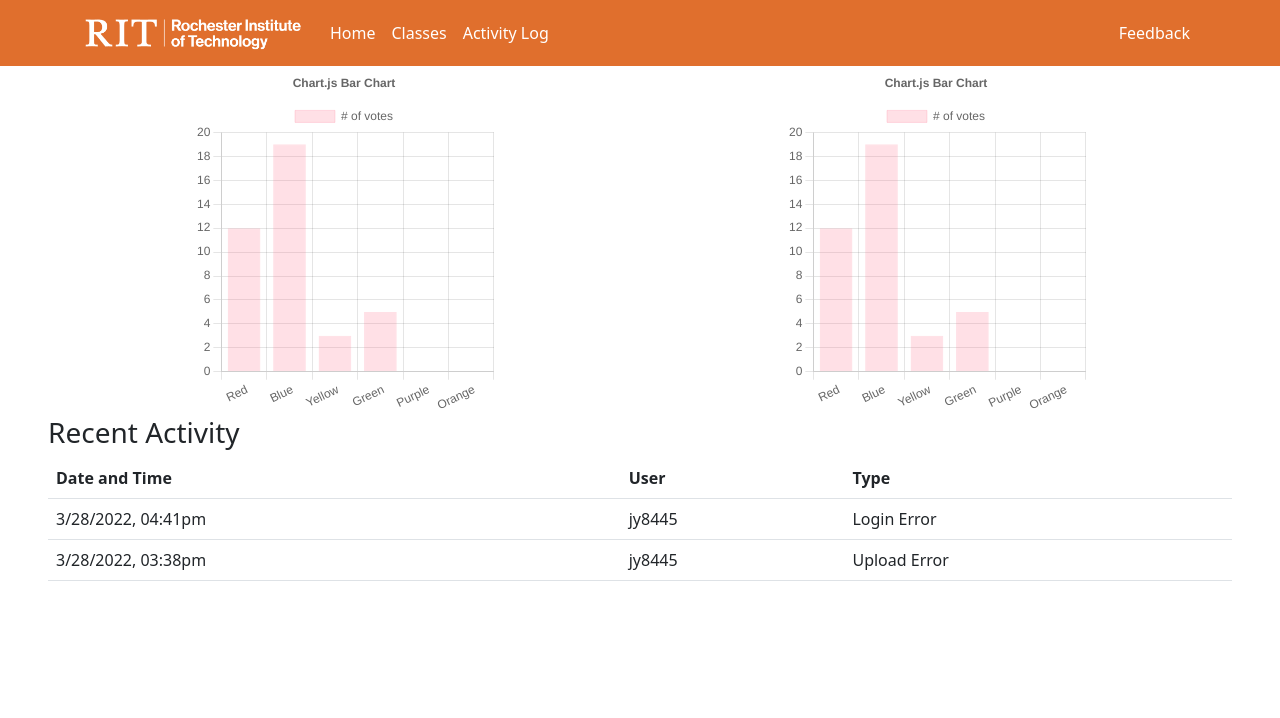
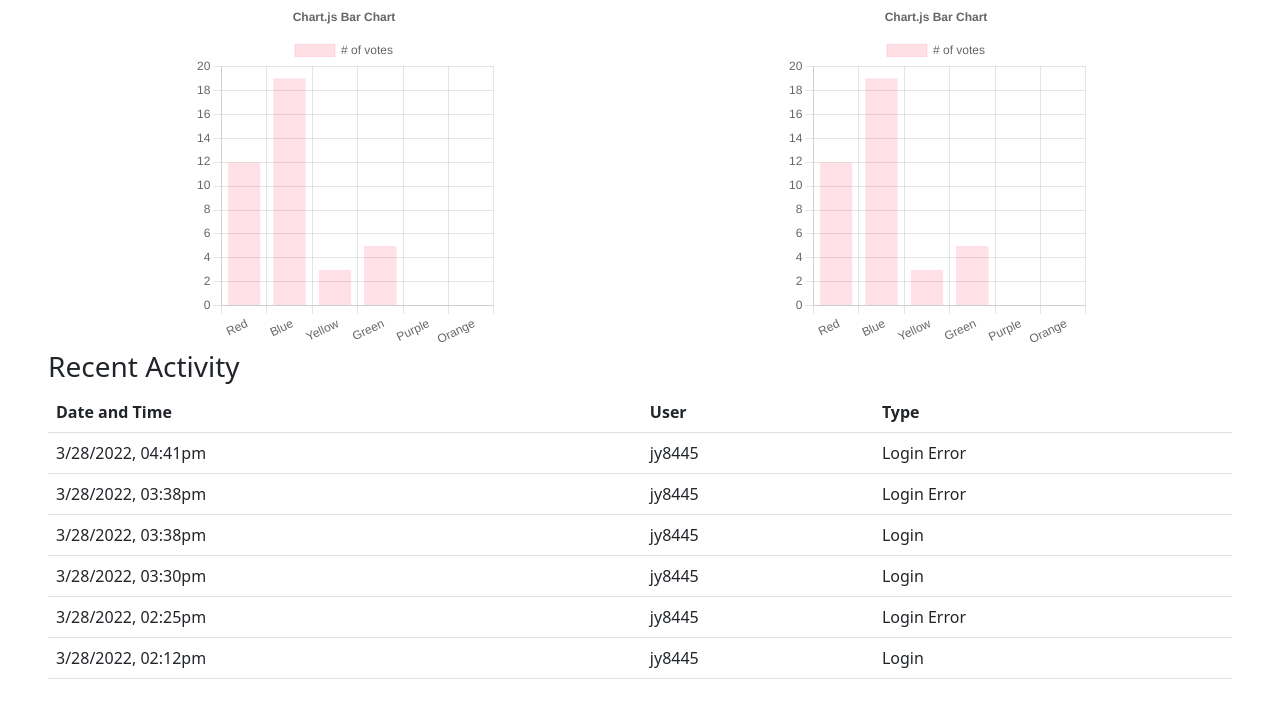
Before and after one commit to too-many-cookies/front-end, a React (Create React App) app: page /home in a window 1280 px wide. Shown: the top 718 px of the page. Built offline with nearby package versions, Linux system fonts and the light colour scheme.

Commit message:
add dummy data to pages

```diff
--- a/src/pages/Class.tsx
+++ b/src/pages/Class.tsx
@@ -1,6 +1,7 @@
 import Navbar from "../components/Navbar";
 import React from "react";
 import BarChart from "../components/BarChart";
+import Donut from "../components/DonutChart";
 import { Student } from "../interfaces";
 import StudentTable from "../components/StudentTable";
 import { BrowserRouter as Router, useParams } from "react-router-dom";
@@ -26,13 +27,57 @@ function Class() {
     },
   ];
 
+  // More dummy data
+  const data1 = {
+    labels: ["9/26/22", "9/27/22", "9/28/22", "9/29/22", "9/30/22"],
+    datasets: [
+      {
+        label: "Successful Logins",
+        data: [1, 2, 3, 50, 13],
+        backgroundColor: ["#84BD00"],
+        borderColor: ["#84BD00"],
+      },
+    ],
+  };
+  const data2 = {
+    labels: ["9/26/22", "9/27/22", "9/28/22", "9/29/22", "9/30/22"],
+    datasets: [
+      {
+        label: "Failed Logins",
+        data: [0, 0, 12, 3, 4],
+        backgroundColor: ["#DA291C"],
+        borderColor: ["#DA291C"],
+      },
+    ],
+  };
+
+  const data3 = {
+    labels: ["Successful Logins", "Falied Logins"],
+    datasets: [
+      {
+        label: "Total login activity",
+        data: [69, 19],
+        backgroundColor: ["#84BD00", "#DA291C"],
+      },
+    ],
+  };
+
   return (
     <div>
-      <Navbar />
       <div className="main">
         {/* This is going to be replaced with the actual name of the class */}
-        <h1>{id}</h1>
-        <div className="charts"></div>
+        <h1>ISTE {id}</h1>
+        <div className="charts">
+          <div>
+            <BarChart {...data1} />
+          </div>
+          <div>
+            <BarChart {...data2} />
+          </div>
+          <div>
+            <Donut {...data3} />
+          </div>
+        </div>
         <StudentTable list={dummyData} />
       </div>
     </div>
--- a/src/pages/Classes.tsx
+++ b/src/pages/Classes.tsx
@@ -10,7 +10,7 @@ const classList: Array<ClassInfo> = [
   {
     id: 1,
     name: "ISTE-120",
-    days: "MWF",
+    days: "M | W | F",
     startTime: new Date(),
     endTime: new Date("December 17, 1995 03:24:00"),
     students: 30,
@@ -18,7 +18,31 @@ const classList: Array<ClassInfo> = [
   {
     id: 2,
     name: "ISTE-121",
-    days: "MWF",
+    days: "M | W | F",
+    startTime: new Date(),
+    endTime: new Date("December 17, 1995 03:24:00"),
+    students: 28,
+  },
+  {
+    id: 3,
+    name: "ISTE-121",
+    days: "T | TH",
+    startTime: new Date(),
+    endTime: new Date("December 17, 1995 03:24:00"),
+    students: 28,
+  },
+  {
+    id: 4,
+    name: "ISTE-120",
+    days: "T | TH",
+    startTime: new Date(),
+    endTime: new Date("December 17, 1995 03:24:00"),
+    students: 28,
+  },
+  {
+    id: 5,
+    name: "ISTE-121",
+    days: "M | W | F",
     startTime: new Date(),
     endTime: new Date("December 17, 1995 03:24:00"),
     students: 28,
@@ -52,7 +76,6 @@ const data2 = {
 function Classes() {
   return (
     <div className="Classes">
-      <Navbar />
       <div className="main">
         <div className="charts">
           <div>
@@ -62,6 +85,7 @@ function Classes() {
             <BarChart {...data2} />
           </div>
         </div>
+        <h3>Classes</h3>
         <ClassTable list={classList} />
       </div>
     </div>
--- a/src/pages/Home.tsx
+++ b/src/pages/Home.tsx
@@ -31,7 +31,6 @@ const data2 = {
 function Home() {
   return (
     <div className="Home">
-      <Navbar />
       <div className="main">
         <div className="charts">
           <div>
@@ -61,7 +60,27 @@ function Home() {
               <tr>
                 <td>3/28/2022, 03:38pm</td>
                 <td>jy8445</td>
-                <td>Upload Error</td>
+                <td>Login Error</td>
+              </tr>
+              <tr>
+                <td>3/28/2022, 03:38pm</td>
+                <td>jy8445</td>
+                <td>Login</td>
+              </tr>
+              <tr>
+                <td>3/28/2022, 03:30pm</td>
+                <td>jy8445</td>
+                <td>Login</td>
+              </tr>
+              <tr>
+                <td>3/28/2022, 02:25pm</td>
+                <td>jy8445</td>
+                <td>Login Error</td>
+              </tr>
+              <tr>
+                <td>3/28/2022, 02:12pm</td>
+                <td>jy8445</td>
+                <td>Login</td>
               </tr>
             </tbody>
           </table>
```
